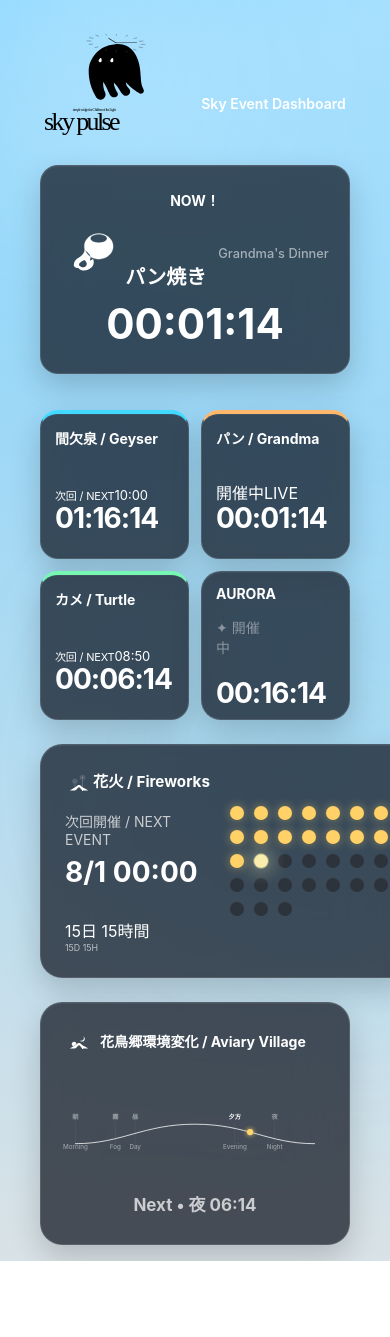
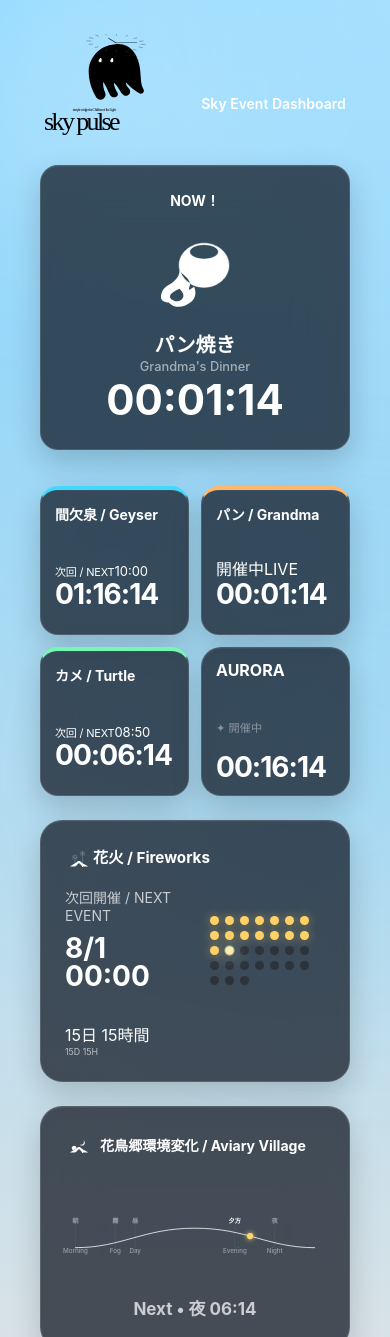
Before and after one commit to Studio-PulseHUB/Sky-Pulse-Day2, a React (Vite) app: page /#/ in a window 390 px wide. Shown: the top 1337 px of the page. Before the commit the page ends 1261 px from the top, so only its background shows below. Built offline with nearby package versions, Linux system fonts and the light colour scheme.

Commit message:
AuroraWidgetの調整

```diff
--- a/src/components/cards/NowCard.tsx
+++ b/src/components/cards/NowCard.tsx
@@ -57,20 +57,21 @@ export default function NowCard({
 >
         <p className="now-title">NOW！</p>
 
-        <h2 className="now-event-title">
-  <span className="now-title-ja">
+        <div className="now-mobile-title-wrap">
   <img
     src={activeEvent.icon}
     alt=""
     className="now-event-icon"
   />
-  {activeEvent.title}
-</span>
 
-  <span className="now-title-en">
+  <div className="now-title-ja">
+    {activeEvent.title}
+  </div>
+
+  <div className="now-title-en">
     {activeEvent.englishTitle}
-  </span>
-</h2>
+  </div>
+</div>
 
         <p className="now-time">
           {formatCountdown(remaining)}
--- a/src/components/widgets/AuroraWidget.tsx
+++ b/src/components/widgets/AuroraWidget.tsx
@@ -1,4 +1,5 @@
 import { useEffect, useState } from "react";
+import "../../styles/aurora-widget.css";
 
 const isSummerTime = true;
 
--- a/src/styles/aurora-widget.css
+++ b/src/styles/aurora-widget.css
@@ -2,24 +2,68 @@
   display: flex;
   align-items: center;
   gap: 10px;
-
   white-space: nowrap;
   font-size: 2rem;
 }
 
 @media (max-width: 768px) {
+  .mobile-aurora .aurora-widget {
+    height: 100%;
+  }
+
+  .mobile-aurora .special-event-info {
+    height: 100%;
+    display: flex;
+    flex-direction: column;
+    align-items: flex-start;
+  }
+
+  .mobile-aurora .special-title {
+    font-size: 1rem;
+    line-height: 1.1;
+    margin: 0;
+  }
+
+  .mobile-aurora .special-badge {
+    display: none;
+  }
+
   .mobile-aurora .special-meta {
+    margin-top: auto;
+    margin-bottom: 4px;
+
+    display: flex;
+    flex-direction: column;
+    align-items: flex-start;
+
     white-space: nowrap;
   }
 
   .mobile-aurora .special-meta span {
+    font-size: 0.7rem;
+    line-height: 1.1;
     white-space: nowrap;
     word-break: keep-all;
   }
+
+  .mobile-aurora .special-meta strong {
+    font-size: 1rem;
+    line-height: 1.1;
+  }
+
+  .mobile-aurora .special-countdown {
+    margin: 0;
+  }
 }
 
-@media (max-width: 768px) {
-  .mobile-aurora .special-meta span {
-    font-size: 12px;
+@media (min-width: 769px) {
+  .aurora-widget {
+    height: 100%;
+    box-sizing: border-box;
+  }
+
+  .aurora-widget .special-event-info {
+    height: 100%;
+    box-sizing: border-box;
   }
 }
--- a/src/styles/fireworks-widget.css
+++ b/src/styles/fireworks-widget.css
@@ -115,3 +115,22 @@
     font-size: 0.88rem;
   }
 }
+
+@media (max-width: 768px) {
+  .fireworks-widget .fireworks-grid {
+    grid-template-columns: repeat(7, 9px);
+    gap: 6px;
+    padding: 8px 0;
+    justify-content: center;
+  }
+
+  .fireworks-widget .firework-dot {
+    width: 9px;
+    height: 9px;
+  }
+
+  .fireworks-widget .special-event-info,
+  .fireworks-widget .special-event-visual {
+    min-width: 0;
+  }
+}
--- a/src/styles/now-card.css
+++ b/src/styles/now-card.css
@@ -50,8 +50,8 @@
   }
 
   .now-event-icon {
-    width: 64px;
-    height: 64px;
+    width: 110px;
+    height: 110px;
     object-fit: contain;
   }
 
```
Also changed, not shown: 1 other file (tests, documents, lock files or other folders).
